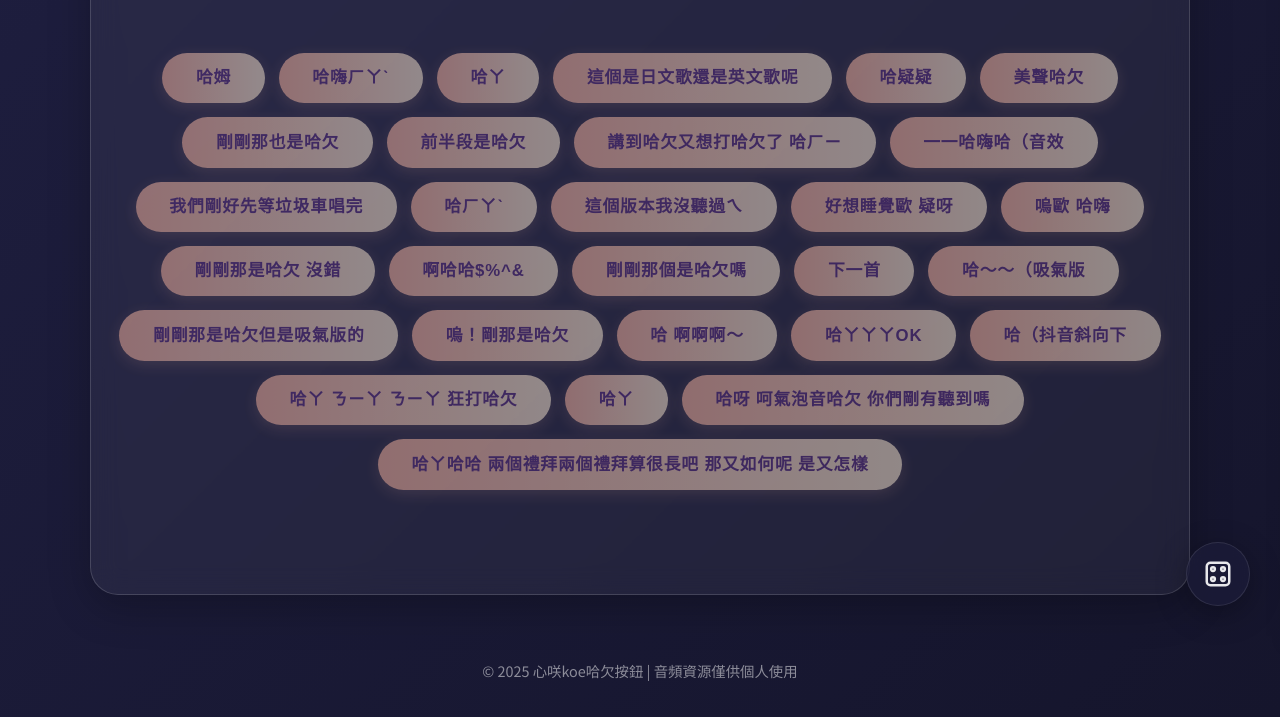
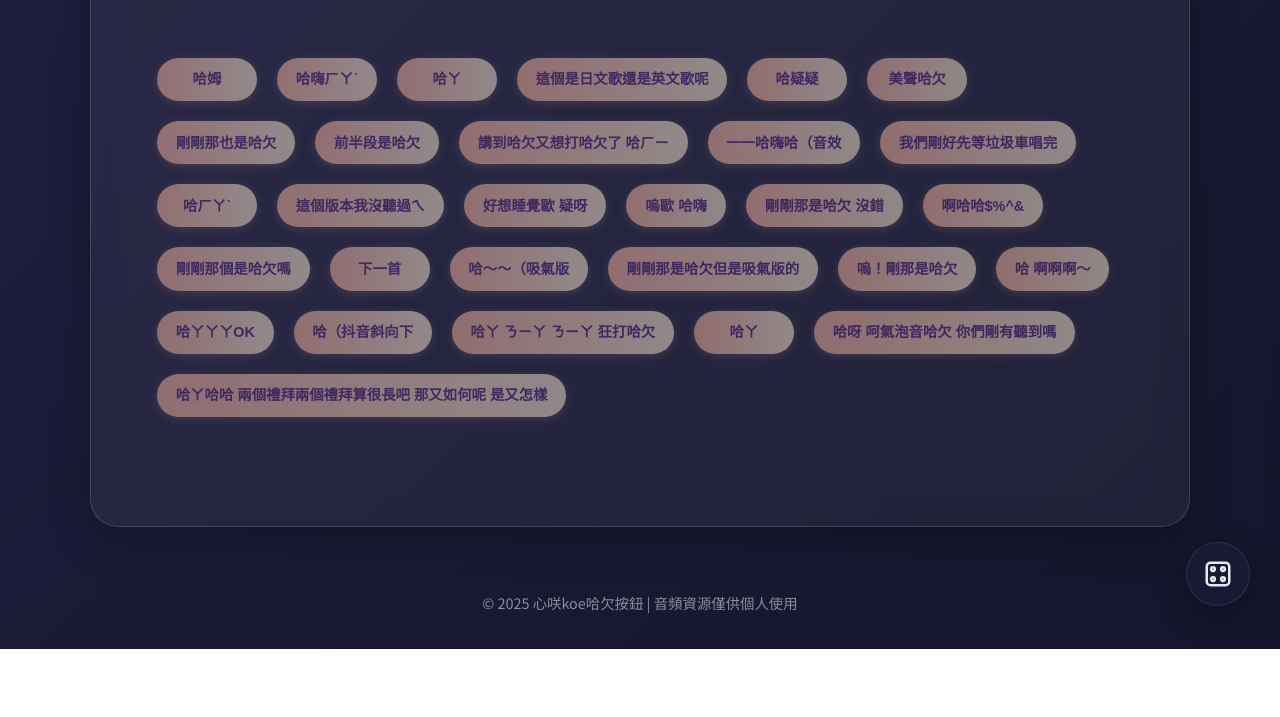
Before and after one commit to Bbskiz0405/koe_button, a plain HTML site: page index.html in a window 1280 px wide. Shown: the part 164-881 px from the top of the page. After the commit the page ends 813 px from the top, so only its background shows below. Drawn offline with Linux system fonts and the light colour scheme.

Commit message:
txt debug

```diff
--- a/index.html
+++ b/index.html
@@ -67,7 +67,17 @@
 
     /* ===== Glass Card & Button Container ===== */
     .glass-card { padding: 0; /* Removed padding to let main-card handle it */ display: flex; flex-direction: column; align-items: center; gap: 24px; }
-    .button-container { display: flex; flex-wrap: wrap; gap: 14px; justify-content: center; width: 100%; }
+    .button-container {
+      display: flex;
+      flex-wrap: wrap;
+      gap: 10px;
+      justify-content: flex-start;
+      align-items: flex-start;
+      width: 100%;
+      max-width: 1000px;
+      margin: 0 auto;
+      padding: 0 12px;
+    }
 
     /* ===== Candy Capsule Buttons ===== */
     .candy-btn {
@@ -75,18 +85,71 @@
       word-break: break-word;
       border: none;
       outline: none;
-      padding: 0.8em 2em;
-      border-radius: 999px;
+      padding: 0.8em 1.3em;
+      border-radius: 50px;
       background: linear-gradient(90deg, #fcb69f 0%, #ffecd2 100%);
       color: #5a2d82;
-      font-weight: bold;
-      font-size: 1.05rem;
+      font-weight: 600;
+      font-size: 0.9rem;
       line-height: 1.4;
-      box-shadow: 0 4px 15px rgba(252, 182, 159, 0.25);
-      transition: all 0.2s ease-out;
+      box-shadow: 0 2px 8px rgba(252, 182, 159, 0.3);
+      transition: all 0.2s ease;
       cursor: pointer;
-      letter-spacing: 0.05em;
-      flex-shrink: 0;
+      display: inline-flex;
+      align-items: center;
+      justify-content: center;
+      text-align: center;
+      margin: 5px;
+      position: relative;
+      overflow: hidden;
+      z-index: 1;
+      max-width: 100%;
+      min-width: 100px;
+      vertical-align: middle;
+      word-wrap: break-word;
+    }
+
+    .candy-btn::after {
+      content: '';
+      position: absolute;
+      top: 0;
+      left: 0;
+      width: 100%;
+      height: 100%;
+      background: linear-gradient(90deg, #a1c4fd 0%, #c2e9fb 100%);
+      opacity: 0;
+      z-index: -1;
+      transition: opacity 0.3s ease;
+    }
+
+    .candy-btn:hover::after {
+      opacity: 1;
+    }
+
+    .candy-btn:hover {
+      color: #2d3562;
+      transform: translateY(-2px);
+      box-shadow: 0 6px 20px rgba(161, 196, 253, 0.4);
+    }
+
+    .candy-btn:active {
+      transform: translateY(1px);
+      box-shadow: 0 2px 10px rgba(161, 196, 253, 0.3);
+    }
+
+    @media (max-width: 768px) {
+      .button-container {
+        padding: 0 10px;
+        justify-content: center;
+      }
+
+      .candy-btn {
+        font-size: 0.85rem;
+        padding: 0.7em 1em;
+        margin: 4px;
+        min-width: 80px;
+        flex: 1 1 auto;
+      }
     }
     .candy-btn:hover {
       background: linear-gradient(90deg, #a1c4fd 0%, #c2e9fb 100%);
```
